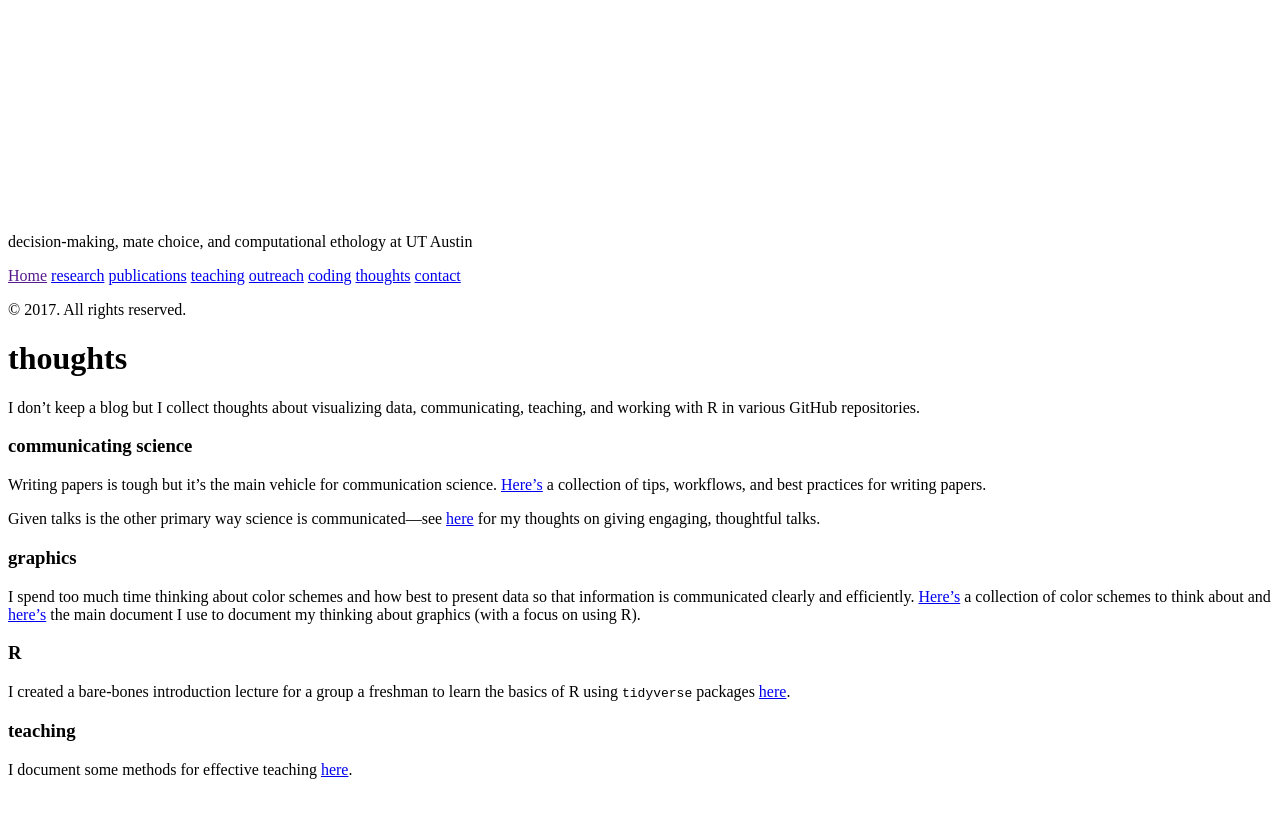
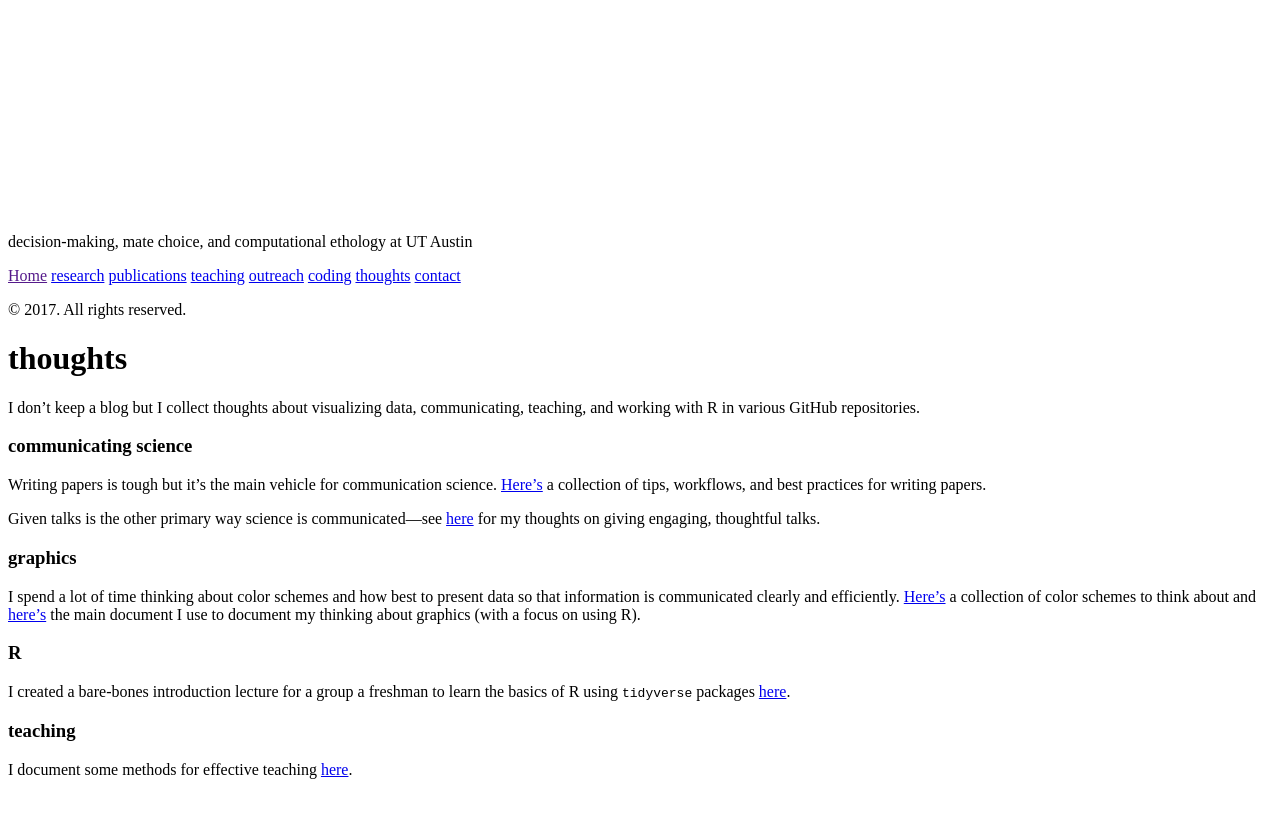
Before and after one commit to lukereding/lukereding.github.io, a Jekyll site: the page built from 2000-01-07-thoughts.MARKUP.md, in a window 1280 px wide. Shown: the top 818 px of the page. Built offline with Jekyll 4.4.1, drawn with Linux system fonts in a browser that asks for light colours.

Commit message:
Update 2000-01-07-thoughts.MARKUP.md

```diff
--- a/2000-01-07-thoughts.MARKUP.md
+++ b/2000-01-07-thoughts.MARKUP.md
@@ -11,7 +11,7 @@ Writing papers is tough but it’s the main vehicle for communication science. [
 Given talks is the other primary way science is communicated—see [here](https://github.com/lukereding/thoughts_on_giving_talks/blob/master/thoughts_on_giving_talks.md) for my thoughts on giving engaging, thoughtful talks.
 
 ### graphics
-I spend too much time thinking about color schemes and how best to present data so that information is communicated clearly and efficiently. [Here’s](https://github.com/lukereding/thoughts_on_graphics/blob/master/color_palettes.nb.html?raw=true) a collection of color schemes to think about and [here’s](https://github.com/lukereding/thoughts_on_graphics/blob/master/thoughts_on_graphs_and_graphics.md) the main document I use to document my thinking about graphics (with a focus on using R).
+I spend a lot of time thinking about color schemes and how best to present data so that information is communicated clearly and efficiently. [Here’s](https://github.com/lukereding/thoughts_on_graphics/blob/master/color_palettes.nb.html?raw=true) a collection of color schemes to think about and [here’s](https://github.com/lukereding/thoughts_on_graphics/blob/master/thoughts_on_graphs_and_graphics.md) the main document I use to document my thinking about graphics (with a focus on using R).
 
 ### R
 I created a bare-bones introduction lecture for a group a freshman to learn the basics of R using `tidyverse` packages [here](https://github.com/lukereding/intro_to_r).
```
